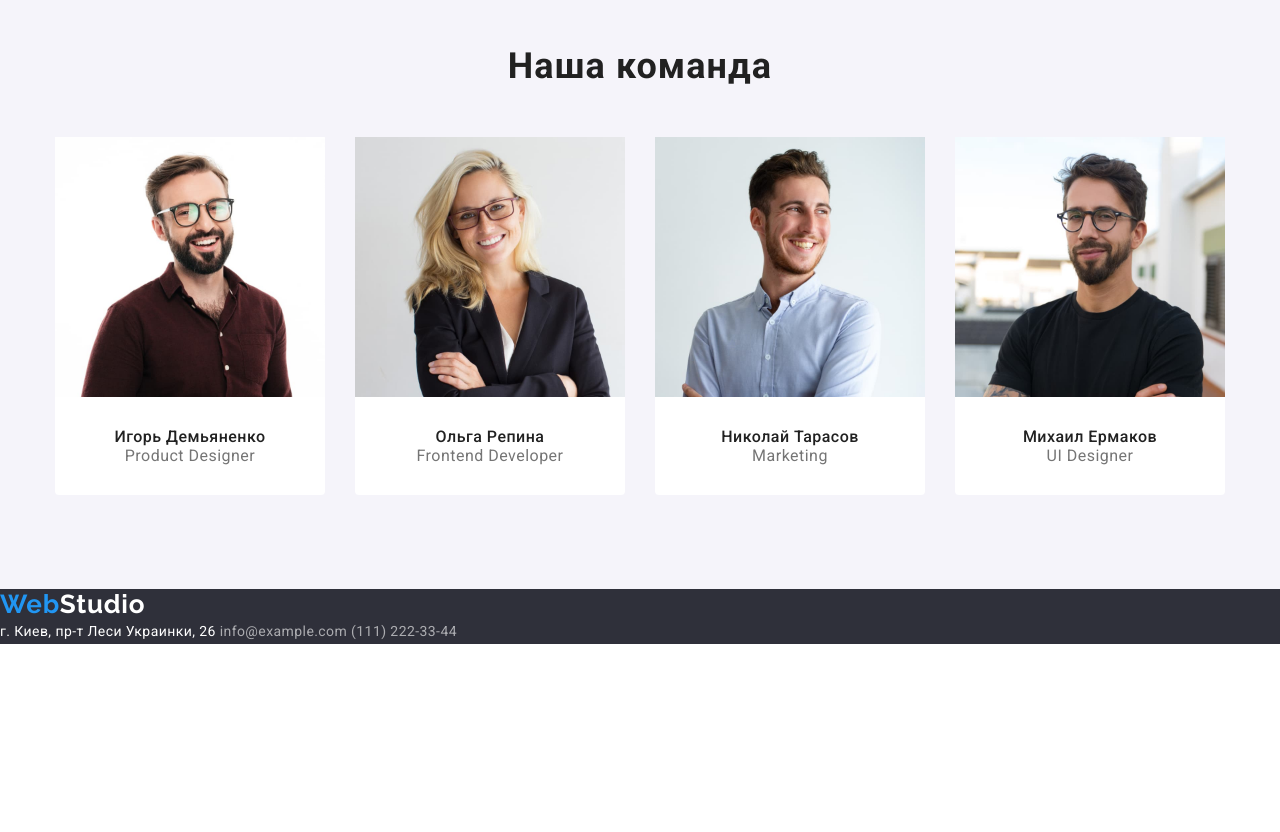
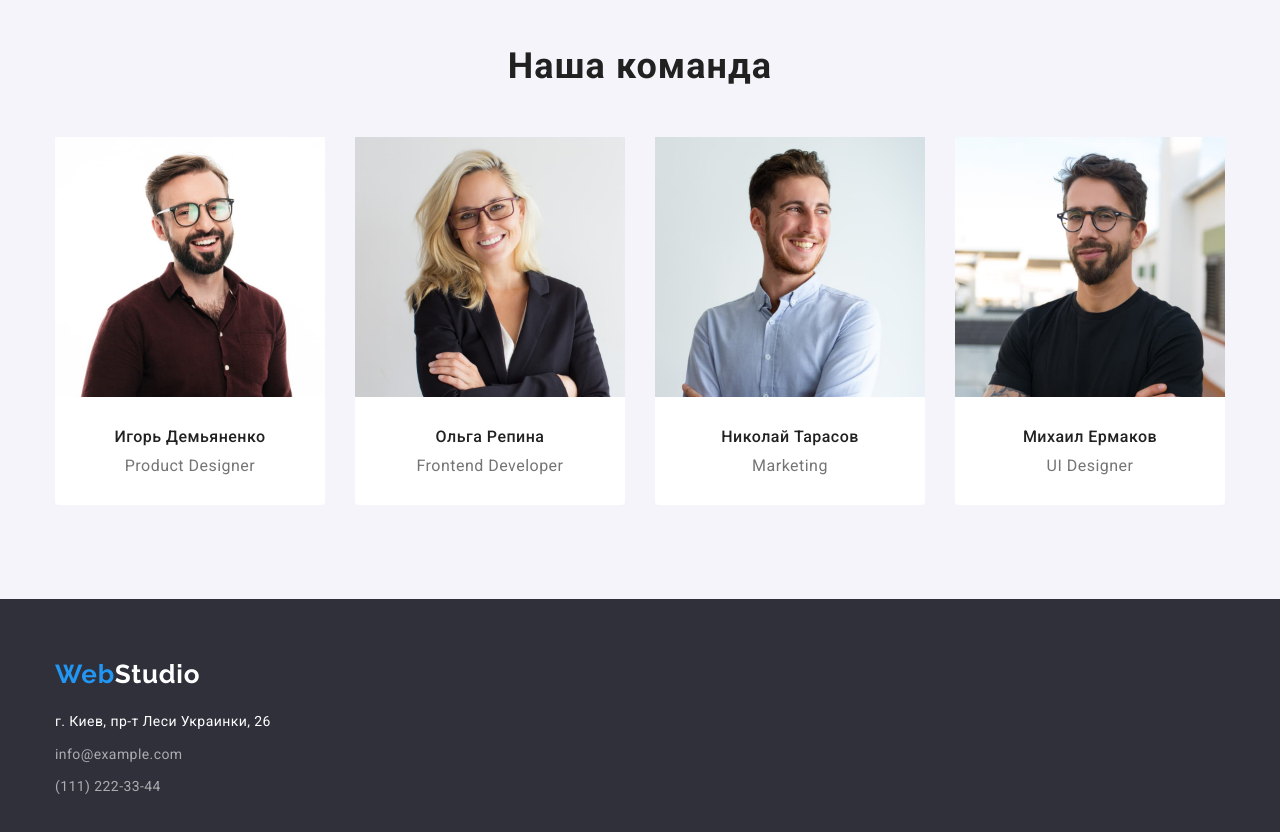
Before and after one commit to YanaPav/goit-markup-hw-03, a plain HTML site: page index.html in a window 1280 px wide. Shown: the part 1300-2132 px from the top of the page. Before the commit the page ends 1944 px from the top, so only its background shows below. Drawn offline with nearby package versions, Linux system fonts and the light colour scheme.

Commit message:
Добавляет геометрию для футера

```diff
--- a/index.html
+++ b/index.html
@@ -127,8 +127,10 @@
                 width="270"
                 class="team-img"
               />
+              <div class="team-inner">
                 <h3 class="team-subtitle">Игорь Демьяненко</h3>
                 <p lang="en" class="team-descr">Product Designer</p>
+              </div>
             </a>
           </li>
           <li class="list-item">
@@ -139,8 +141,10 @@
                 width="270"
                 class="team-img"
               />
+              <div class="team-inner">
                 <h3 class="team-subtitle">Ольга Репина</h3>
                 <p lang="en" class="team-descr">Frontend Developer</p>
+              </div>
             </a>
           </li>
           <li class="list-item">
@@ -151,8 +155,10 @@
                 width="270"
                 class="team-img"
               />
+              <div class="team-inner">
                 <h3 class="team-subtitle">Николай Тарасов</h3>
                 <p lang="en" class="team-descr">Marketing</p>
+              </div>
             </a>
           </li>
           <li class="list-item">
@@ -163,8 +169,10 @@
                 width="270"
                 class="team-img"
               />
+              <div class="team-inner">
                 <h3 class="team-subtitle">Михаил Ермаков</h3>
                 <p lang="en" class="team-descr">UI Designer</p>
+              </div>
             </a>
           </li>
         </ul>
@@ -172,14 +180,18 @@
     </main>
 
     <footer class="footer">
-      <a href="" class="link-reset logo footer-logo"><span class="logo-accent">Web</span>Studio</a>
+      <div class="container">
+        <a href="" class="link-reset logo footer-logo">
+          <span class="logo-accent">Web</span>Studio
+        </a>
         <address class="footer-contact">
           г. Киев, пр-т Леси Украинки, 26
           <a href="mailto:info@example.com" class="link-reset footer-contact-link"
-          >info@example.com</a
-        >
+            >info@example.com
+          </a>
           <a href="tel:+380991111111" class="link-reset footer-contact-link">(111) 222-33-44</a>
         </address>
+      </div>
     </footer>
   </body>
 </html>
--- a/style/style.css
+++ b/style/style.css
@@ -108,6 +108,7 @@ body {
 }
 
 .header-contact-link {
+  display: block;
   padding: 35px 0;
   font-weight: 500;
   font-size: 14px;
@@ -207,6 +208,8 @@ body {
 .services-img,
 .team-img {
   display: block;
+  max-width: 100%;
+  height: auto;
   /* Убрала зазор снизу */
 }
 
@@ -219,11 +222,10 @@ body {
 .team-list .list-item {
   background: var(--secondary-text-color);
   border-radius: 0px 0px 4px 4px;
-  padding-bottom: 30px;
 }
 
-.team-img {
-  margin-bottom: 30px;
+.team-inner {
+  padding: 30px 0;
 }
 
 .team-subtitle {
@@ -234,6 +236,7 @@ body {
   line-height: 1.19;
   letter-spacing: 0.03em;
   text-align: center;
+  margin-bottom: 10px;
 }
 
 .team-descr {
@@ -247,10 +250,13 @@ body {
 /* Footer */
 .footer {
   background-color: var(--dark-background-color);
+  padding: 60px 0;
 }
 
 .footer-logo {
+  display: block;
   color: var(--secondary-text-color);
+  margin-bottom: 20px;
 }
 
 .footer-contact {
@@ -262,7 +268,9 @@ body {
 }
 
 .footer-contact-link {
+  display: block;
   color: rgba(255, 255, 255, 0.6);
+  margin-top: 9px;
 }
 
 /* ===================  Portfolio  =================== */
```
Lines whose indentation alone changed are shown as unchanged.
